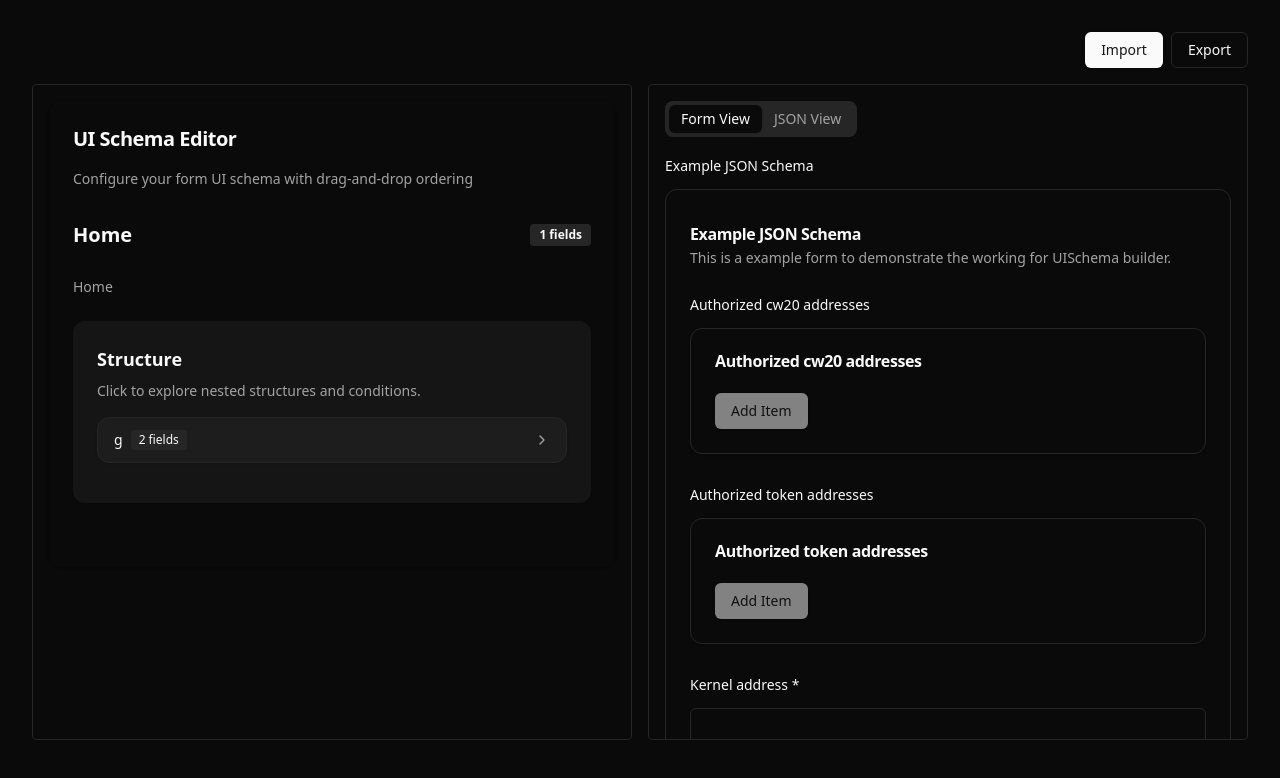
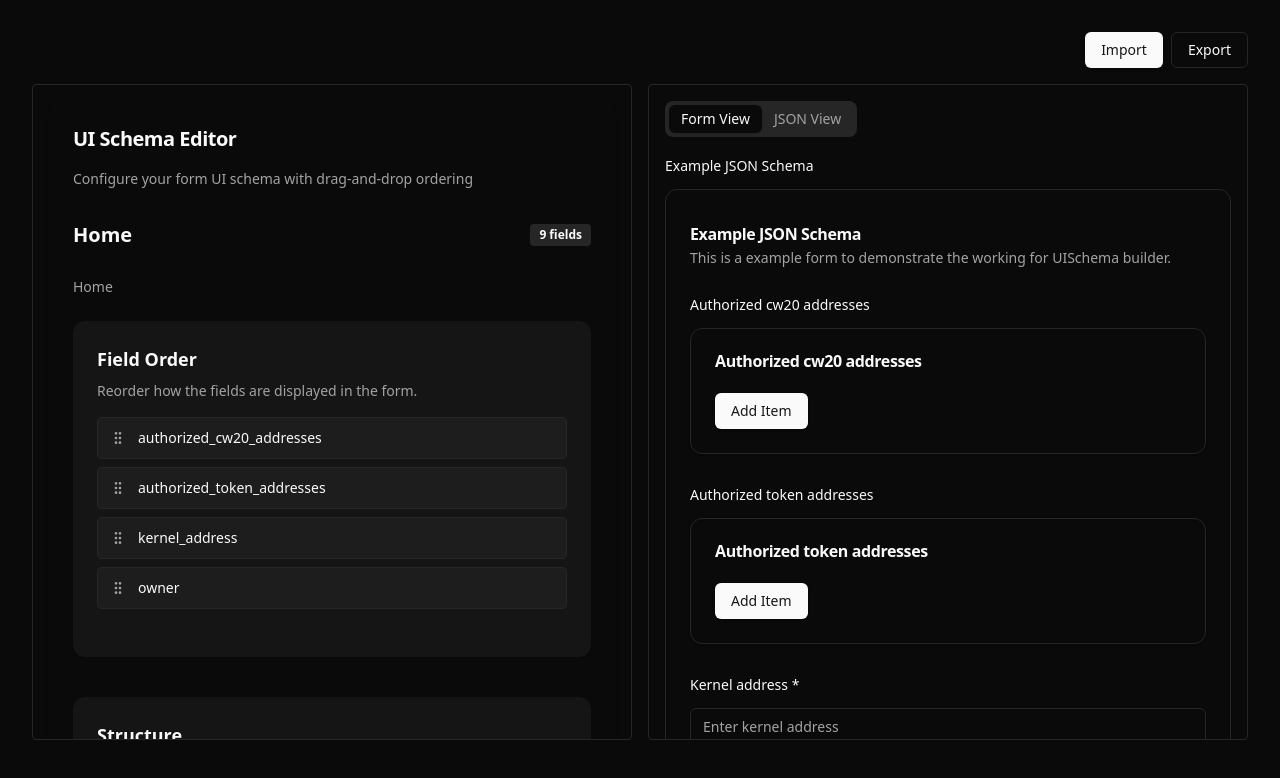
Before and after one commit to preyanshu/schema_builder_demo, a Next.js app: page / in a window 1280 px wide. Shown: the top 778 px of the page. Built offline with nearby package versions, Linux system fonts and the light colour scheme.

Commit message:
readding default schema

```diff
--- a/src/constants.ts
+++ b/src/constants.ts
@@ -71,7 +71,93 @@ export const widgetOptions = [
     "description": "This is a example form to demonstrate the working for UISchema builder."
   }
 
-export const UISchema = {"g":[
-  ["kernel_address",{"ui:widget":"text","ui:options":{"label":"Kernel address","placeholder":"Enter kernel address"}}],
-  "lol"
-]}
+export const UISchema = {
+  "ui:globalOptions": {
+    "copyable": true
+  },
+  "ui:submitButtonOptions": {
+    "props": {
+      "disabled": false
+    },
+    "norender": false,
+    "submitText": "Save"
+  },
+  "ui:order": [
+    "authorized_cw20_addresses",
+    "authorized_token_addresses",
+    "kernel_address",
+    "owner"
+  ],
+  "authorized_cw20_addresses": {
+    "ui:arrayOptions": {
+      "addable": true,
+      "orderable": true,
+      "removable": true
+    },
+    "items": {
+      "ui:widget": "text",
+      "ui:inputType": "",
+      "ui:placeholder": "Enter value",
+      "ui:autofocus": false,
+      "ui:title": "",
+      "ui:description": "A raw address (andr1....), a valid vfs path (~username/app/component), app component (./component) or ibc protocol path (ibc://cosmoshub-4/user/app/component)",
+      "ui:readonly": false,
+      "ui:disabled": false,
+      "ui:fieldType": "string",
+      "ui:emptyValue": ""
+    },
+    "ui:title": "Authorized cw20 addresses",
+    "ui:description": "",
+    "ui:readonly": false,
+    "ui:disabled": false
+  },
+  "authorized_token_addresses": {
+    "ui:arrayOptions": {
+      "addable": true,
+      "orderable": true,
+      "removable": true
+    },
+    "items": {
+      "ui:widget": "text",
+      "ui:inputType": "",
+      "ui:placeholder": "Enter value",
+      "ui:autofocus": false,
+      "ui:title": "",
+      "ui:description": "A raw address (andr1....), a valid vfs path (~username/app/component), app component (./component) or ibc protocol path (ibc://cosmoshub-4/user/app/component)",
+      "ui:readonly": false,
+      "ui:disabled": false,
+      "ui:fieldType": "string",
+      "ui:emptyValue": ""
+    },
+    "ui:title": "Authorized token addresses",
+    "ui:description": "",
+    "ui:readonly": false,
+    "ui:disabled": false
+  },
+  "kernel_address": {
+    "ui:widget": "text",
+    "ui:inputType": "",
+    "ui:placeholder": "Enter kernel address",
+    "ui:autofocus": false,
+    "ui:title": "Kernel address",
+    "ui:description": "",
+    "ui:readonly": false,
+    "ui:disabled": false,
+    "ui:fieldType": "string",
+    "ui:emptyValue": ""
+  },
+  "owner": {
+    "ui:widget": "text",
+    "ui:inputType": "",
+    "ui:placeholder": "Enter owner",
+    "ui:autofocus": false,
+    "ui:title": "Owner",
+    "ui:description": "",
+    "ui:readonly": false,
+    "ui:disabled": false,
+    "ui:fieldType": "string",
+    "ui:emptyValue": ""
+  },
+  "ui:title": "Example JSON Schema",
+  "ui:description": "This is a example form to demonstrate the working for UISchema builder."
+}
```
